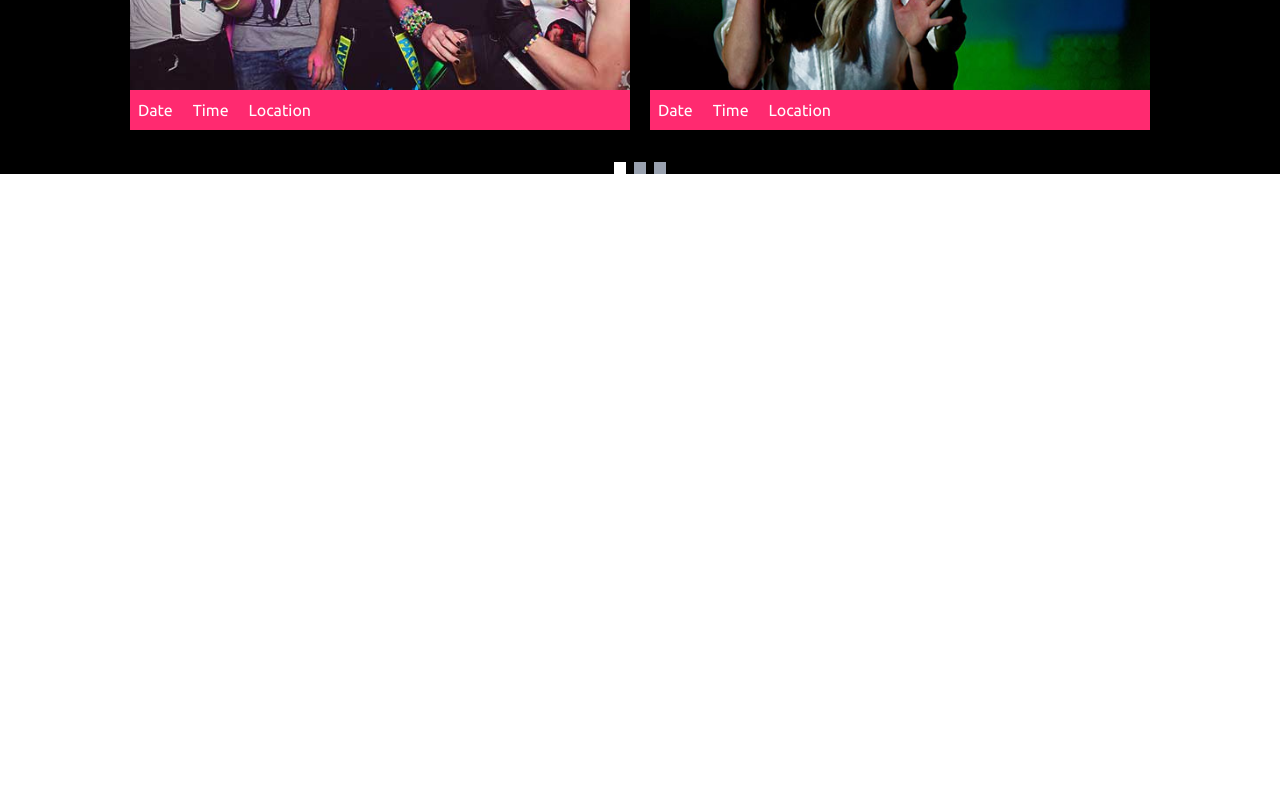
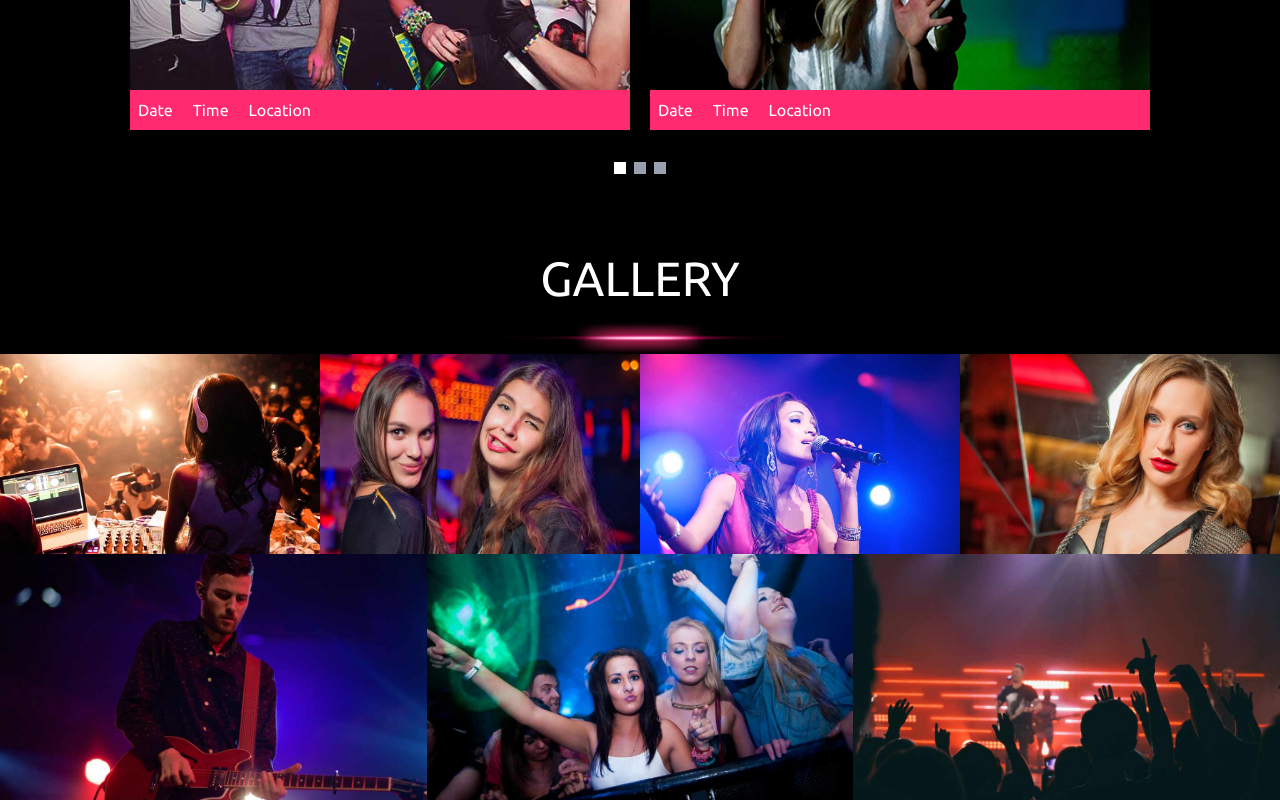
Before and after one commit to eydbjorgham/night-club, a Next.js app: page / in a window 1280 px wide. Shown: the part 1958-2758 px from the top of the page. Before the commit the page ends 2132 px from the top, so only its background shows below. Built offline with nearby package versions, Linux system fonts and the light colour scheme.

Commit message:
gallery done 10hihi

```diff
--- /dev/null
+++ b/src/app/components/Gallery.jsx
@@ -0,0 +1,45 @@
+import Image from "next/image";
+
+const Gallery = () => {
+  const images = [
+    { src: '/assets/content-img/gallery1_big.jpg', alt: 'Party night' },
+    { src: '/assets/content-img/gallery2_big.jpg', alt: 'Dance floor' },
+    { src: '/assets/content-img/gallery3_big.jpg', alt: 'DJ booth' },
+    { src: '/assets/content-img/gallery4_big.jpg', alt: 'Crowd enjoying' },
+    { src: '/assets/content-img/gallery5_big.jpg', alt: 'Bar area' },
+    { src: '/assets/content-img/gallery6_big.jpg', alt: 'Light show' },
+    { src: '/assets/content-img/gallery7_big.jpg', alt: 'VIP lounge' },
+];
+
+  return (
+    <div>
+        <div className="grid grid-cols-4">
+            {images.slice(0, 4).map((image, index) => (
+                <Image
+                key={index}
+                src={image.src}
+                alt={image.alt}
+                width={400}
+                height={300}
+                className="h-50 object-cover"
+                />
+            ))}
+        </div>
+
+        <div className="grid grid-cols-3">
+            {images.slice(4, 7).map((image, index) => (
+                <Image
+                key={index}
+                src={image.src}
+                alt={image.alt}
+                width={400}
+                height={400}
+                className="w-full object-cover"
+                />
+            ))}
+        </div>
+    </div>
+  );
+};
+
+export default Gallery;
--- a/src/app/components/Welcome.jsx
+++ b/src/app/components/Welcome.jsx
@@ -1,4 +1,5 @@
 import Image from "next/image";
+
 
 const Welcome = () => {
   return (
--- a/src/app/page.js
+++ b/src/app/page.js
@@ -4,6 +4,7 @@ import Nav from "@/app/components/Nav";
 import Overskrift from "./components/Overskrift";
 import Welcome from "./components/Welcome";
 import Events from "./components/Events";
+import Gallery from "./components/Gallery";
 
 const ubuntu = Ubuntu({
   subsets: ["latin"],
@@ -36,6 +37,10 @@ export default function Home() {
               <Overskrift text="Events of the month" />
               <Events />
             </section>
+            <section>
+              <Overskrift text="Gallery" />
+              <Gallery />
+            </section>
           </main>
           <footer></footer>
         </div>
```
